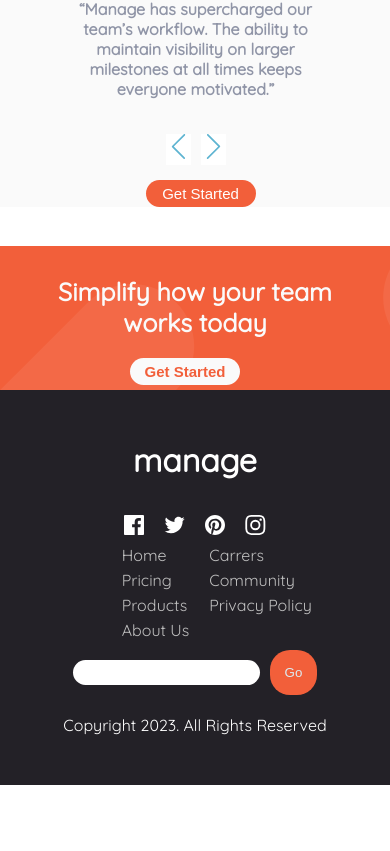
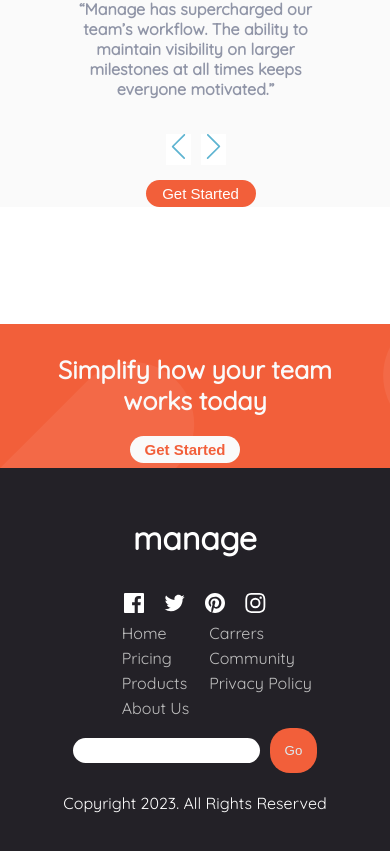
Before and after one commit to mahmoud-mohamed01/manage-landingPage, a React (Create React App) app: page / in a window 390 px wide. Shown: the part 1817-2668 px from the top of the page. Before the commit the page ends 2602 px from the top, so only its background shows below. Built offline with nearby package versions, Linux system fonts and the light colour scheme.

Commit message:
Update Reviews.css

```diff
--- a/src/Components/Reviews/Reviews.css
+++ b/src/Components/Reviews/Reviews.css
@@ -112,6 +112,9 @@
     flex-direction: column;
     text-align: center;
     gap: 20px;
+    margin-top: 30%;
+
+
   }
   .above-footer h1 {
     font-size: 25px;
```
